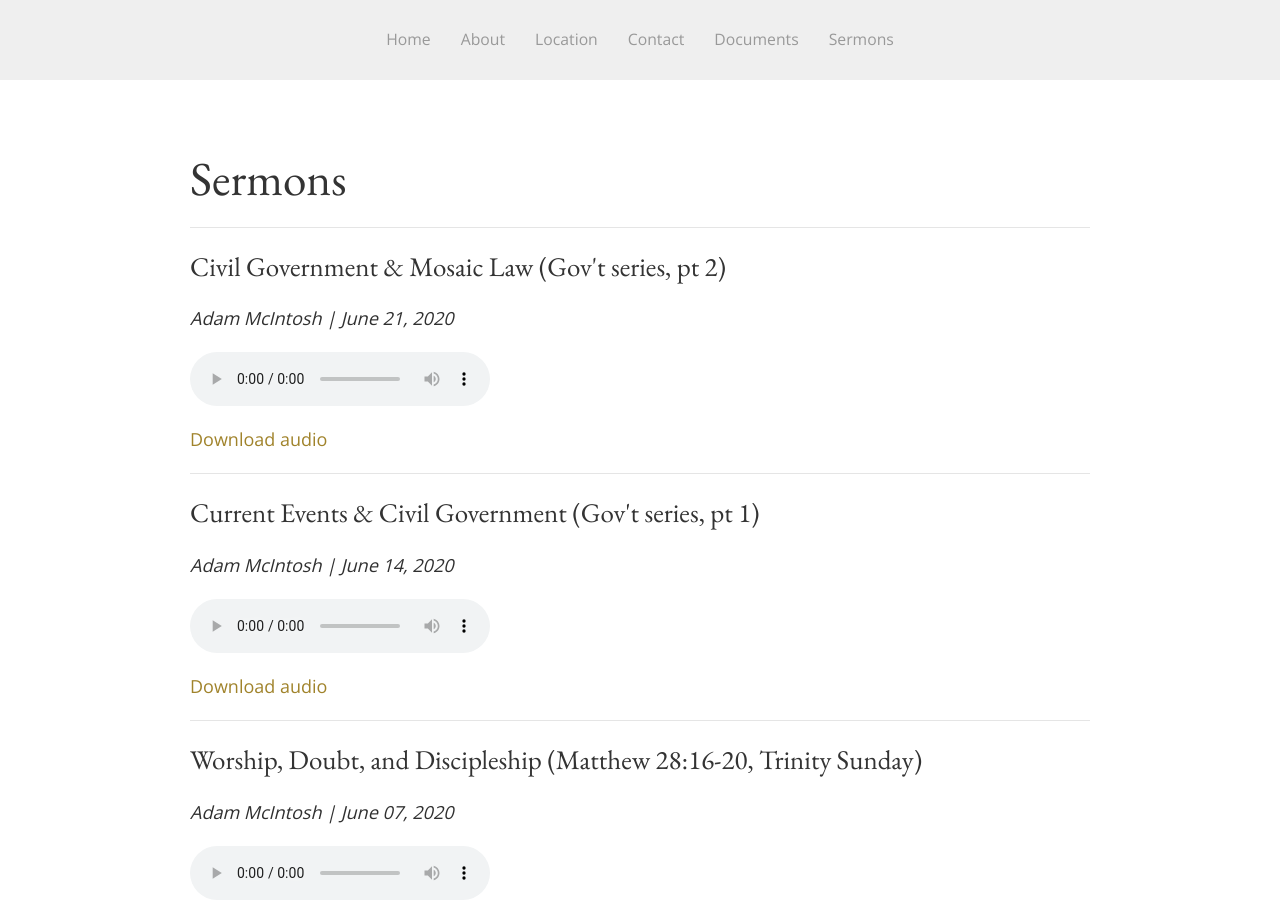
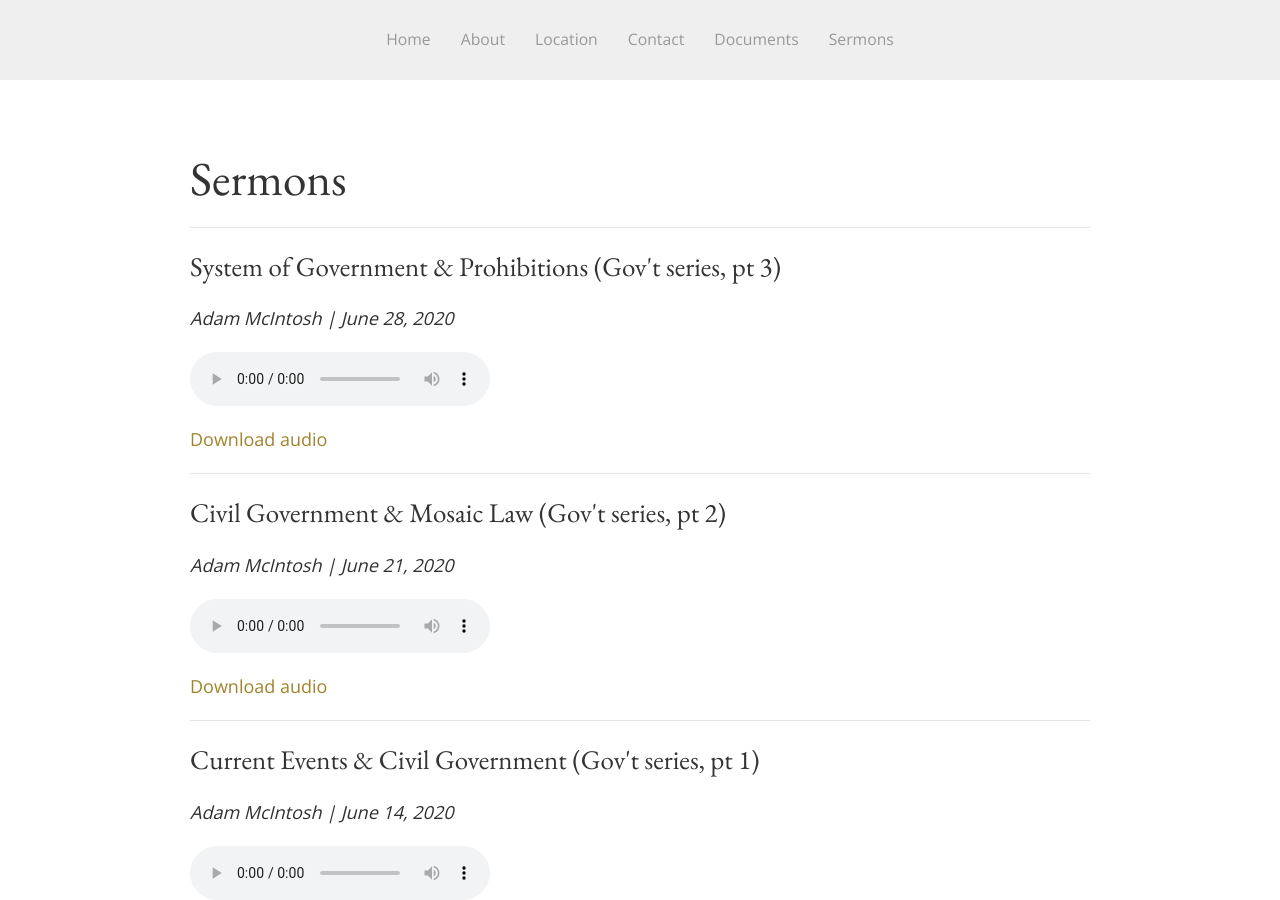
Before and after one commit to SaintDavidsChurch/website, a Jekyll site: the page built from sermons.html, in a window 1280 px wide and 900 px high. Built offline with Jekyll 4.4.1, drawn with Linux system fonts in a browser that asks for light colours.

Commit message:
Updated by InferCMS

```diff
--- a/_data/sermons.yml
+++ b/_data/sermons.yml
@@ -110,3 +110,7 @@
   date: '2020-06-21'
   preacher: Adam McIntosh
   audio_file: https://saintdavids.church/assets/sermons/2020/June/Adam-McIntosh_June21-2020_Genesis14.8-16_CivilGovt2.mp3
+- title: System of Government & Prohibitions (Gov't series, pt 3)
+  date: '2020-06-28'
+  preacher: Adam McIntosh
+  audio_file: https://saintdavids.church/assets/sermons/2020/June/Adam-McIntosh_June28-2020_Exod18.13-26_CivilGovt3.mp3
```
